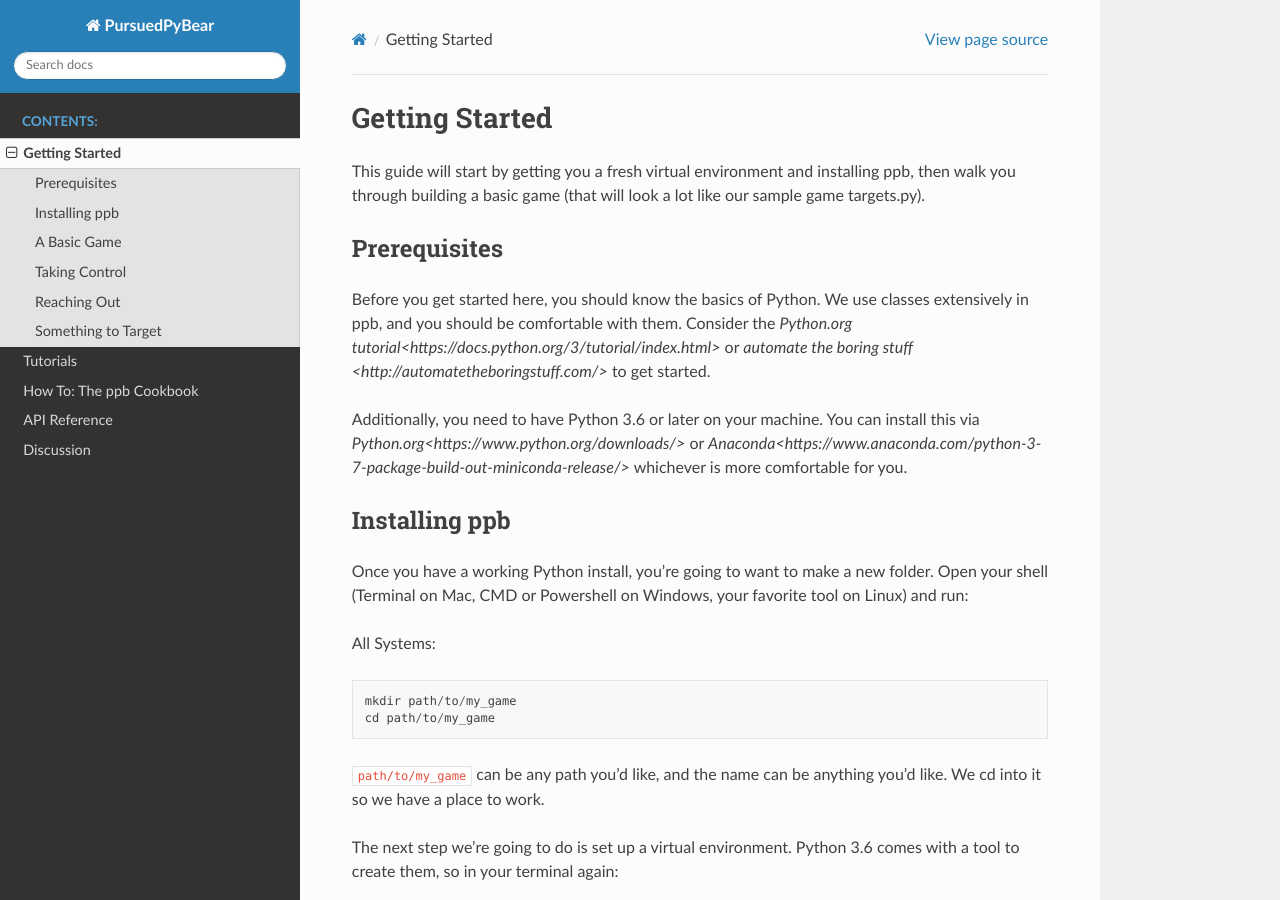
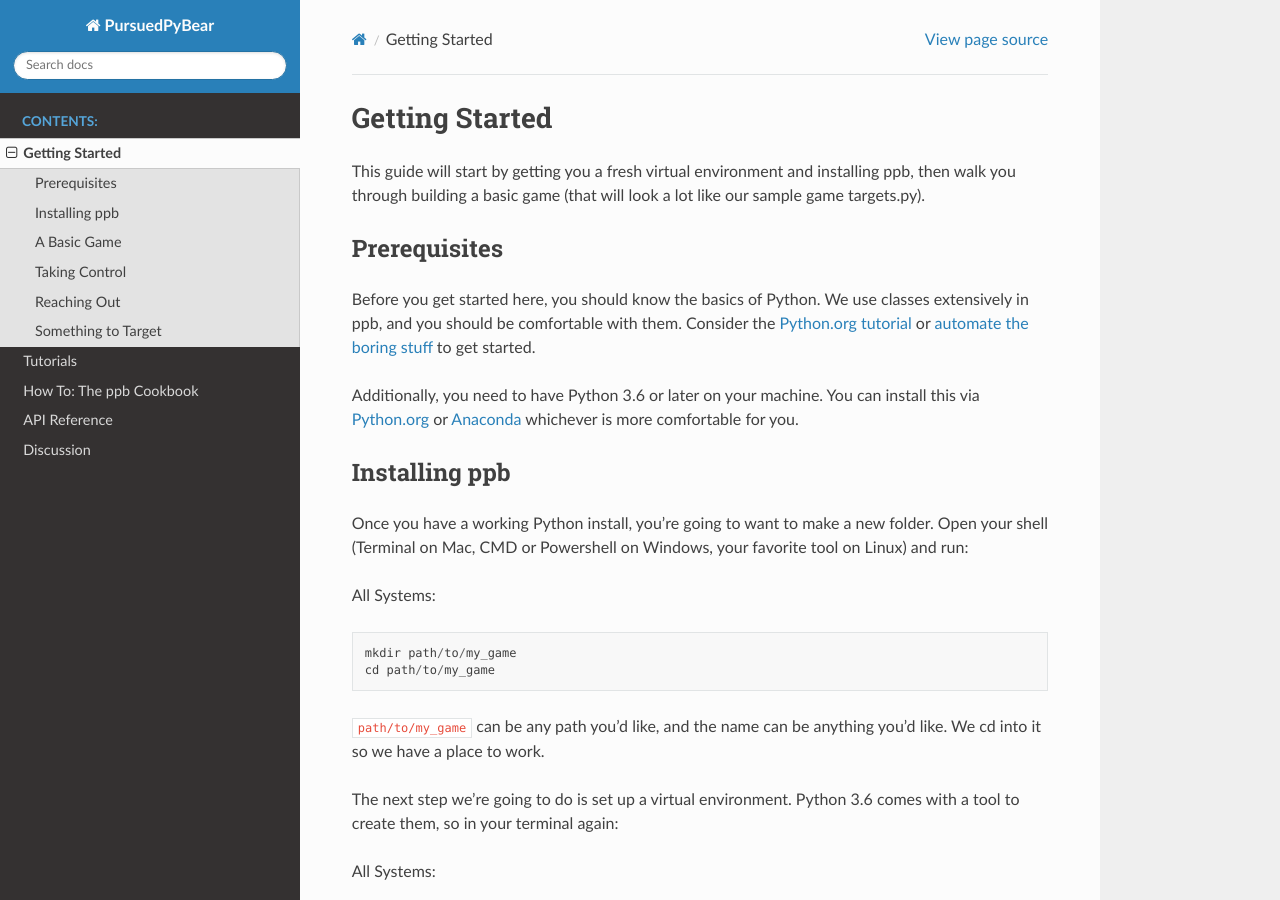
Before and after one commit to ppb/pursuedpybear, a Sphinx documentation site: the page built from docs/getting-started.rst, in a window 1280 px wide and 900 px high. Built offline with Sphinx 7.4.7 and the Read the Docs theme 2.0.0, drawn with Linux system fonts in a browser that asks for light colours.

Commit message:
Fixes external hyperlinks.

```diff
--- a/docs/getting-started.rst
+++ b/docs/getting-started.rst
@@ -10,12 +10,12 @@ Prerequisites
 
 Before you get started here, you should know the basics of Python. We use
 classes extensively in ppb, and you should be comfortable with them. Consider
-the `Python.org tutorial<https://docs.python.org/3/tutorial/index.html>` or
-`automate the boring stuff <http://automatetheboringstuff.com/>` to get started.
+the `Python.org tutorial <https://docs.python.org/3/tutorial/index.html>`_ or
+`automate the boring stuff <http://automatetheboringstuff.com/>`_ to get started.
 
 Additionally, you need to have Python 3.6 or later on your machine. You can
-install this via `Python.org<https://www.python.org/downloads/>` or
-`Anaconda<https://www.anaconda.com/python-3-7-package-build-out-miniconda-release/>`
+install this via `Python.org <https://www.python.org/downloads/>`_ or
+`Anaconda <https://www.anaconda.com/python-3-7-package-build-out-miniconda-release/>`_
 whichever is more comfortable for you.
 
 
@@ -306,4 +306,4 @@ Congratulations on making your first game.
 
 For next steps, you should explore other :doc:`tutorials </tutorials/index>`.
 Similarly, you can discover new events in the
-:doc:`event documentation</reference/events>`.
+:doc:`event documentation </reference/events>`.
```
